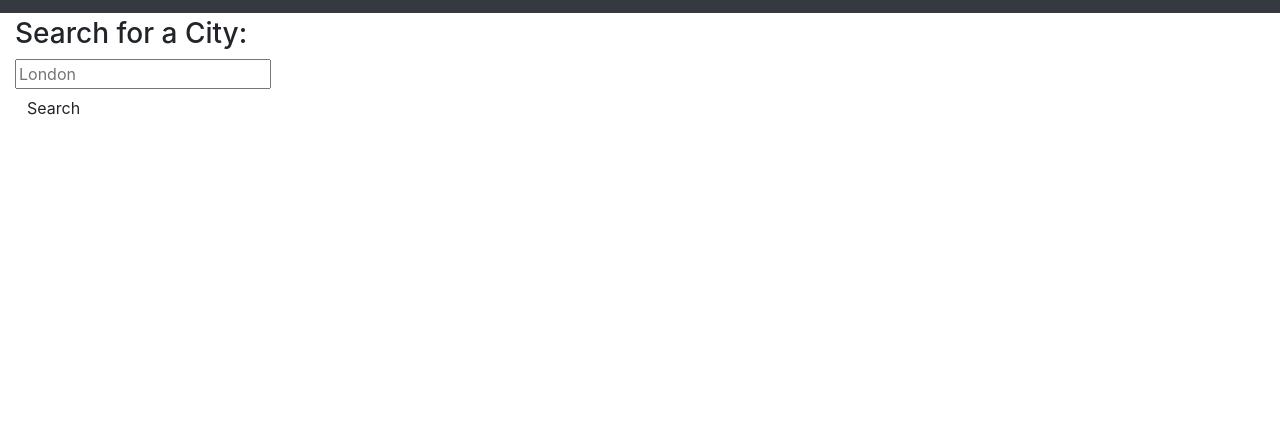
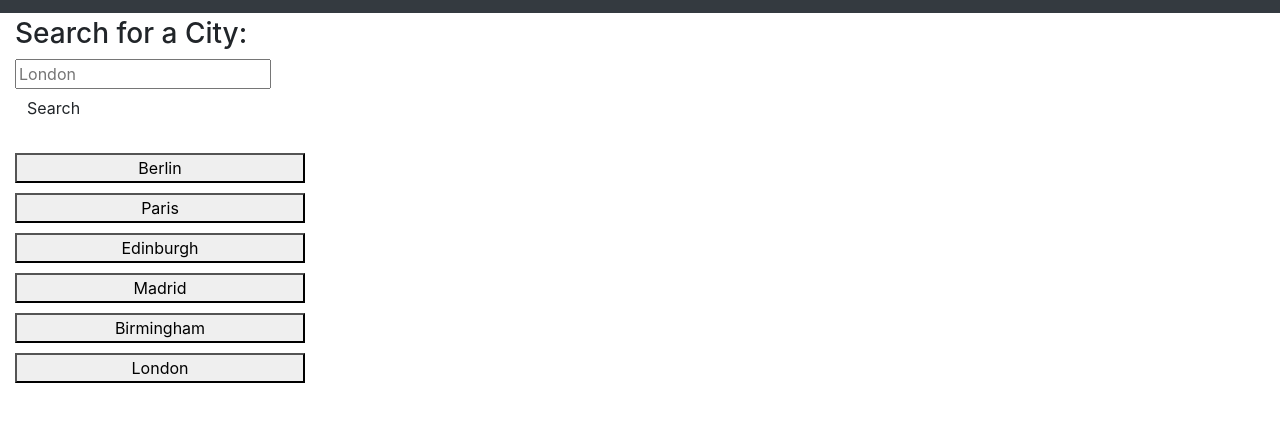
Before and after one commit to ElanekJ/Weather-Dashboard, a plain HTML site: page index.html in a window 1280 px wide. Shown: the part 59-480 px from the top of the page. Drawn offline with nearby package versions, Linux system fonts and the light colour scheme; no server answers.

Commit message:
creating buttons in jS, creating style.css

```diff
--- a/index.html
+++ b/index.html
@@ -5,7 +5,7 @@
   <meta charset="UTF-8" />
   <meta name="viewport" content="width=device-width, initial-scale=1.0" />
   <meta http-equiv="X-UA-Compatible" content="ie=edge" />
-  <link rel="stylesheet" href="styles/reset.css" />
+  <link rel="stylesheet" href="style.css" />
    <link rel="stylesheet" href="https://stackpath.bootstrapcdn.com/bootstrap/4.3.1/css/bootstrap.min.css" />
   <link rel="stylesheet" href="https://stackpath.bootstrapcdn.com/font-awesome/4.7.0/css/font-awesome.min.css" />
   <title>Weather Dashboard</title>
@@ -37,6 +37,7 @@
             </div>
           </div>
         </form>
+
         <div class="list-group" id="history"></div>
       </aside>
 
--- a/script.js
+++ b/script.js
@@ -1,11 +1,22 @@
+
+
+$(document).ready(function() {
+
+let cities = ["Berlin", "Paris","Edinburgh","Madrid","Birmingham","London"];
+for (let i = 0; i < cities.length; i++) {
+
+    let cityBtn = $("<button>");
+    cityBtn.addClass("city-button city-button-color");
+    cityBtn.text(cities[i]);
+    $("#history").append(cityBtn);
+}
+})
 
 
 
+$("button").on("click", function(){
 
-
-
-
-fetch("http://api.openweathermap.org/geo/1.0/direct?q=London&limit=5&appid=566a2801aa6d2ed7467b0b0d21c0d5c2")
+    fetch("http://api.openweathermap.org/geo/1.0/direct?q=London&limit=5&appid=566a2801aa6d2ed7467b0b0d21c0d5c2")
     .then(response => response.json())
     .then(citiesFound => {
 
@@ -21,5 +32,7 @@ fetch("http://api.openweathermap.org/geo/1.0/direct?q=London&limit=5&appid=566a2
     .then(response => response.json())
     .then(data =>{
 
-        console.log(data.city);
+        console.log(data);
     })
+
+})
--- /dev/null
+++ b/style.css
@@ -0,0 +1,7 @@
+.city-button{
+    margin-top: 10px;
+}
+
+.input-group{
+    flex-direction: column;
+}
```
